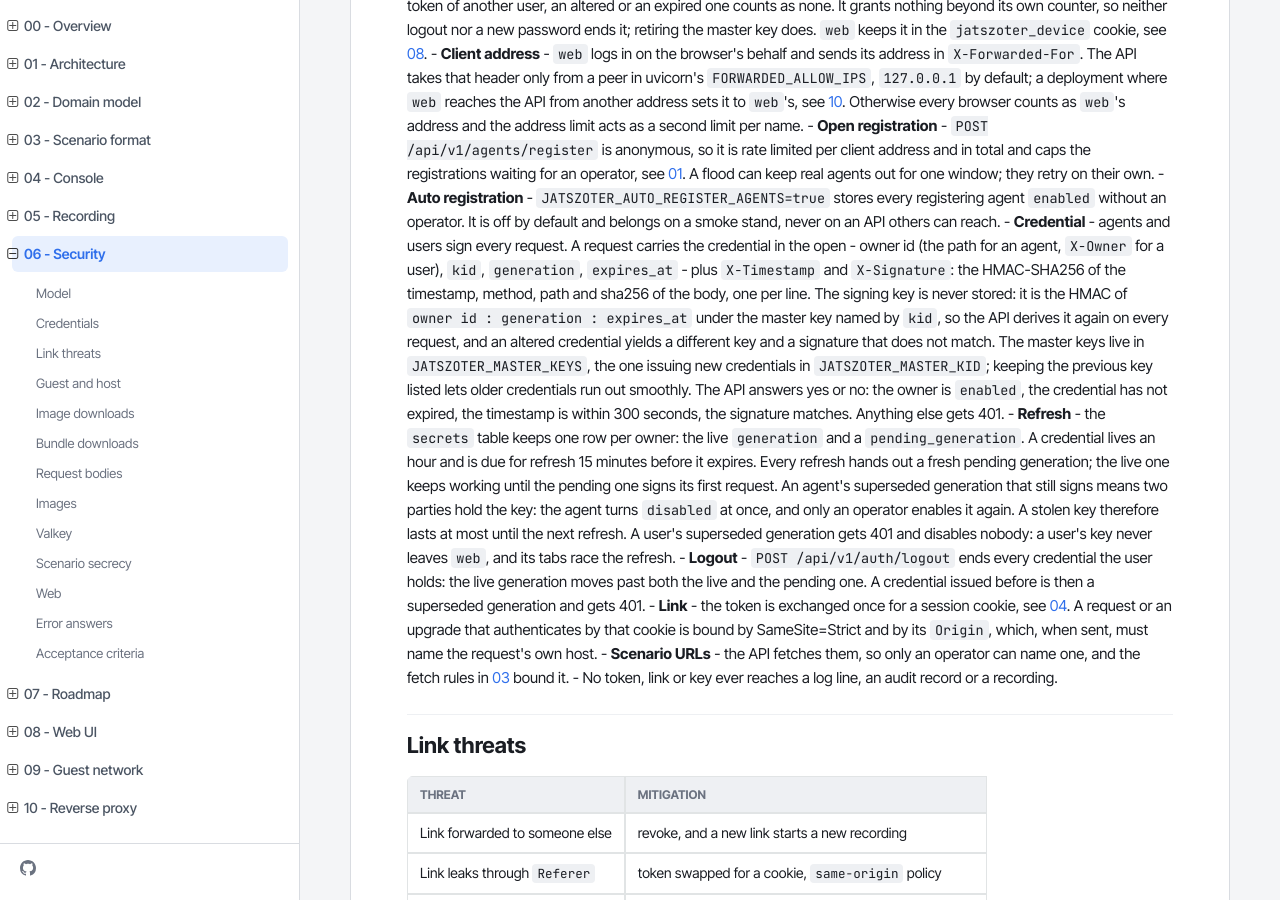
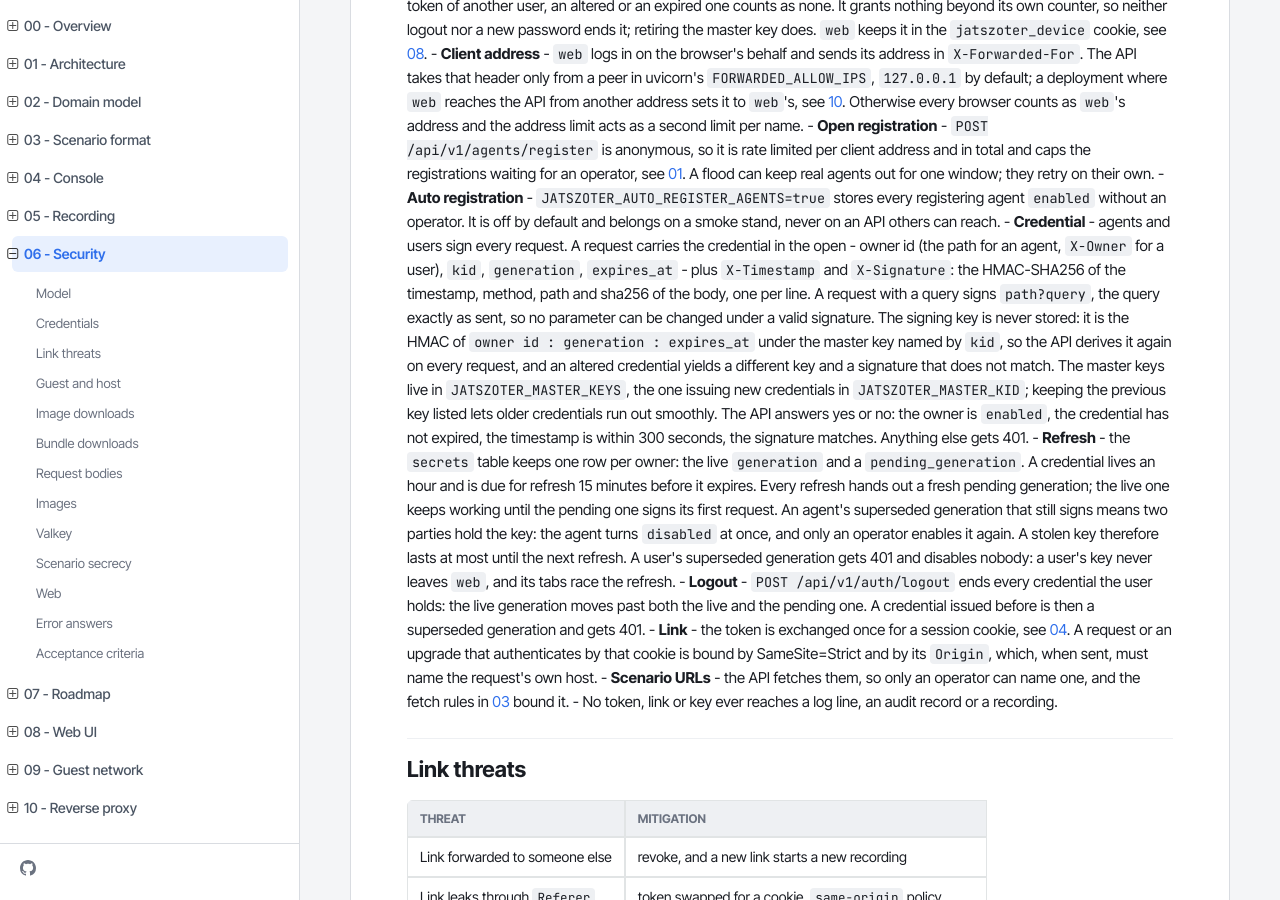
Before and after one commit to oberon-systems/jatszoter, an MkDocs documentation site: the page built from docs/project/06-security.md, in a window 1280 px wide and 900 px high, scrolled down 1532 px. Built offline with MkDocs 1.6.1, drawn with Linux system fonts in a browser that asks for light colours.

Commit message:
[docs][project]: describe the query in the request signature
    The security notes and the smoke signer say that a query is signed as
    path?query, exactly as sent.

```diff
--- a/docs/project/06-security.md
+++ b/docs/project/06-security.md
@@ -81,8 +81,10 @@ operator has not taken control.
   for a user), `kid`, `generation`, `expires_at` - plus `X-Timestamp` and
   `X-Signature`:
   the HMAC-SHA256 of the timestamp, method, path and sha256 of the body, one
-  per line. The signing key is never stored: it is the HMAC of `owner id :
-  generation : expires_at` under the master key named by `kid`, so the API
+  per line. A request with a query signs `path?query`, the query exactly as
+  sent, so no parameter can be changed under a valid signature. The signing
+  key is never stored: it is the HMAC of `owner id : generation :
+  expires_at` under the master key named by `kid`, so the API
   derives it again on every request, and an altered credential yields a
   different key and a signature that does not match. The master keys live in
   `JATSZOTER_MASTER_KEYS`, the one issuing new credentials in
```
Also changed, not shown: 1 other file.
